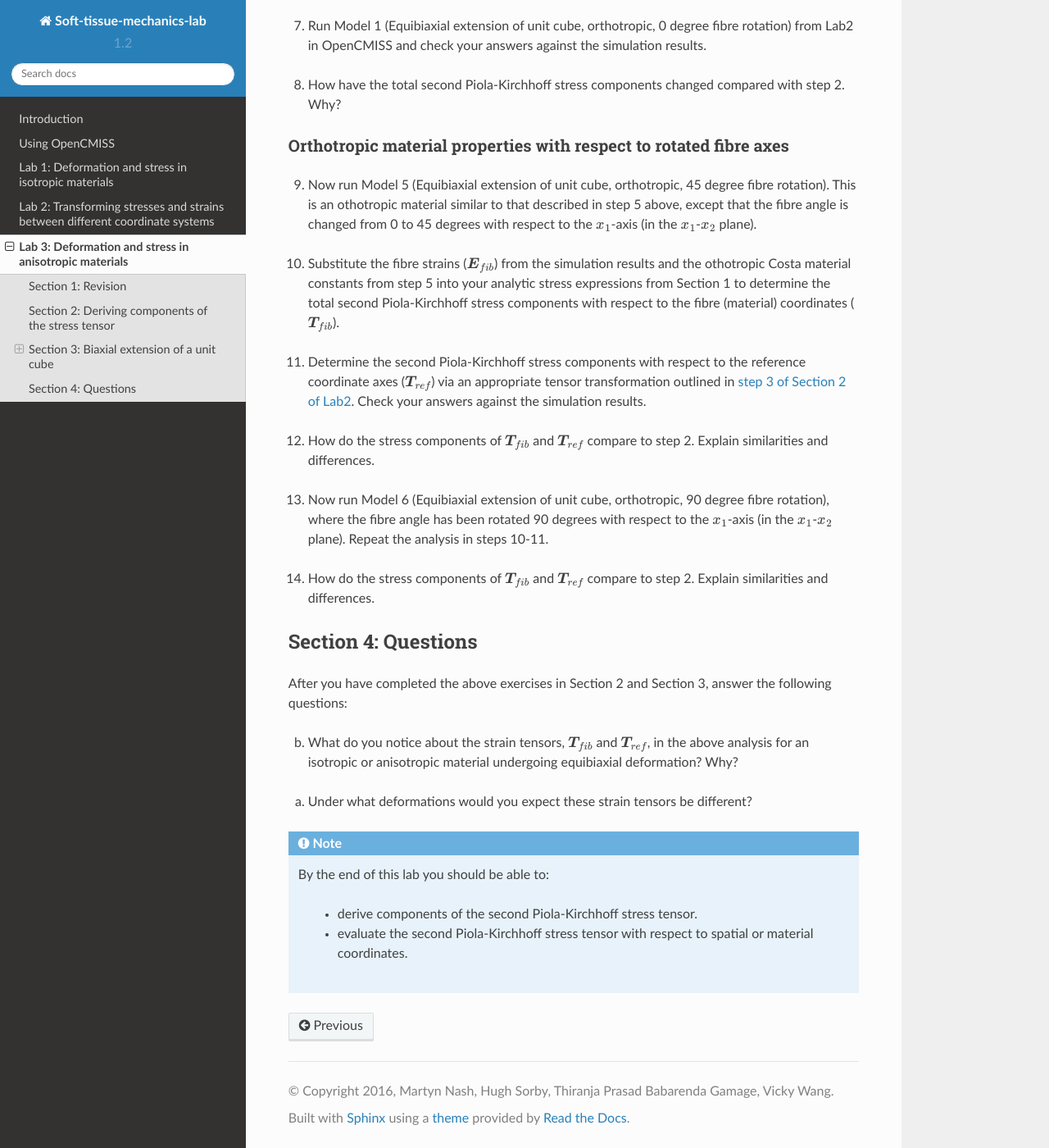
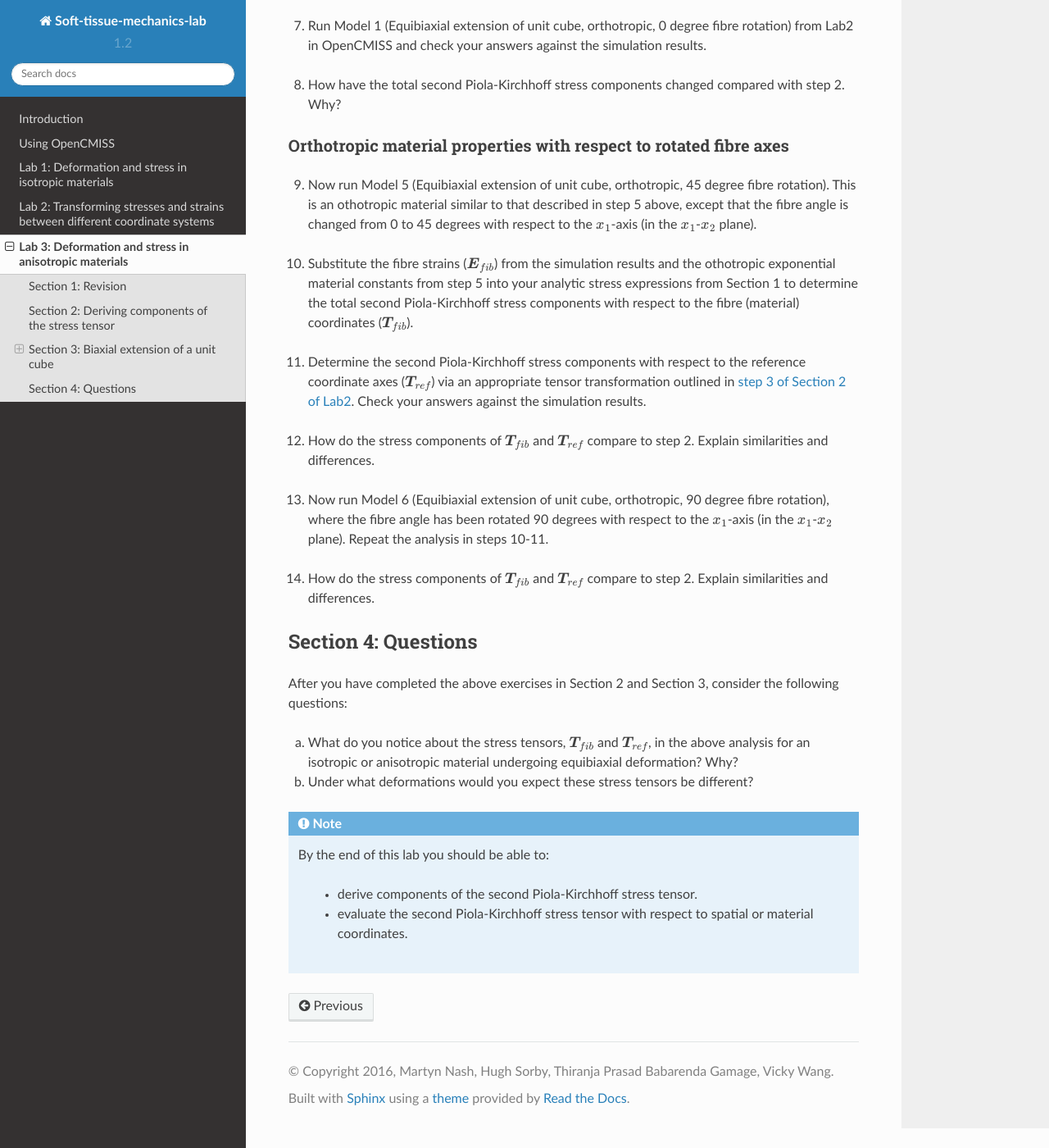
Before and after one commit to mpnash/soft-tissue-mechanics-labs, a Sphinx documentation site: the page built from docs/source/lab3.rst, in a window 1280 px wide and 1400 px high, scrolled down 2675 px. Shown: the whole window at 82% size. Built offline with Sphinx 7.4.7 and the Read the Docs theme 2.0.0, drawn with Linux system fonts in a browser that asks for light colours; some of the changed text lies outside the part shown.

Commit message:
Update lab3.rst

```diff
--- a/docs/source/lab3.rst
+++ b/docs/source/lab3.rst
@@ -28,7 +28,7 @@ Before starting this lab, please be sure to have completed :ref:`Lab 1: Deformat
 Section 2: Deriving components of the stress tensor
 ===================================================
 
-1. The Costa constitutive relation (shown below) will be used to describe the behaviour of the material considered in this lab. Analytically differentiate the Costa constitutive relation with respect to the strain components :math:`E_{ff}` and :math:`E_{ss}`. Thus determine analytic expressions for the **distortional components** of the second Piola-Kirchhoff stress tensor.
+1. The orthotropics exponential constitutive relation (shown below) will be used to describe the behaviour of the material considered in this lab. Analytically differentiate the constitutive relation with respect to the strain components :math:`E_{ff}` and :math:`E_{ss}`. Thus determine analytic expressions for the **distortional components** of the second Piola-Kirchhoff stress tensor.
 
   .. math::
 
@@ -61,7 +61,7 @@ Section 2: Deriving components of the stress tensor
 Section 3: Biaxial extension of a unit cube
 ===========================================
 
-In this lab we will revisit the isotropic biaxial extension of a unit cube problem that was previously considered in :ref:`Section 3 of Lab2 <isotropic_biaxial_extension_of_unit_cube>`. Use the  Green-Lagrange strain tensor (:math:`\boldsymbol{E}`) that you previously derived in Step 5 of Section 3 in Lab 2 to answer the following questions.
+In this lab, we will revisit the isotropic biaxial extension of a unit cube problem that was previously considered in :ref:`Section 3 of Lab2 <isotropic_biaxial_extension_of_unit_cube>`. Use the  Green-Lagrange strain tensor (:math:`\boldsymbol{E}`) that you previously derived in Step 5 of Section 3 in Lab 2 to answer the following questions.
 
 Isotropic material properties with fibre axes aligned with the reference axes
 -----------------------------------------------------------------------------
@@ -146,7 +146,7 @@ Orthotropic material properties with respect to rotated fibre axes
 
 |vspace|
 
-10. Substitute the fibre strains (:math:`\boldsymbol{E}_{fib}`) from the simulation results and the othotropic Costa material constants from step 5 into your analytic stress expressions from Section 1 to determine the total second Piola-Kirchhoff stress components with respect to the fibre (material) coordinates (:math:`\boldsymbol{T}_{fib}`).
+10. Substitute the fibre strains (:math:`\boldsymbol{E}_{fib}`) from the simulation results and the othotropic exponential material constants from step 5 into your analytic stress expressions from Section 1 to determine the total second Piola-Kirchhoff stress components with respect to the fibre (material) coordinates (:math:`\boldsymbol{T}_{fib}`).
 
 |vspace|
 
@@ -170,11 +170,11 @@ Orthotropic material properties with respect to rotated fibre axes
 Section 4: Questions
 ====================
 
-After you have completed the above exercises in Section 2 and Section 3, answer the following questions:
+After you have completed the above exercises in Section 2 and Section 3, consider the following questions:
 
-b. What do you notice about the strain tensors, :math:`\boldsymbol{T}_{fib}` and :math:`\boldsymbol{T}_{ref}`, in the above analysis for an isotropic or anisotropic material undergoing equibiaxial deformation? Why?
+a. What do you notice about the stress tensors, :math:`\boldsymbol{T}_{fib}` and :math:`\boldsymbol{T}_{ref}`, in the above analysis for an isotropic or anisotropic material undergoing equibiaxial deformation? Why?
 
-a. Under what deformations would you expect these strain tensors be different?
+b. Under what deformations would you expect these stress tensors be different?
 
 |vspace|
 
```
